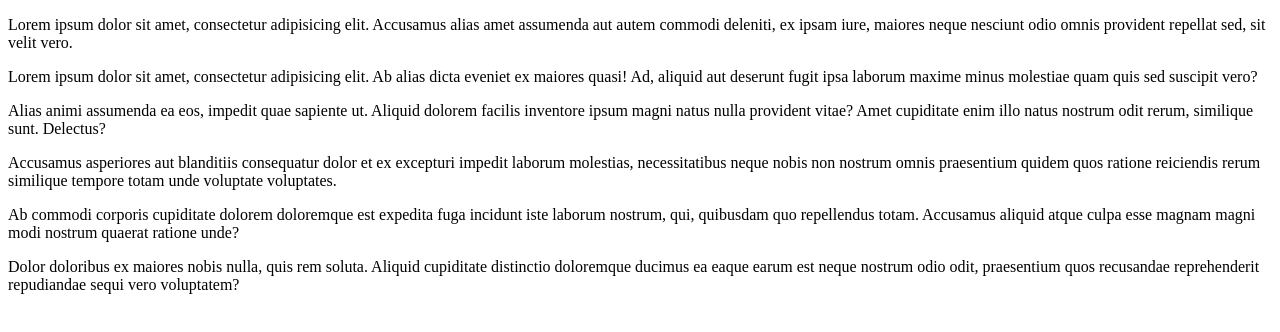
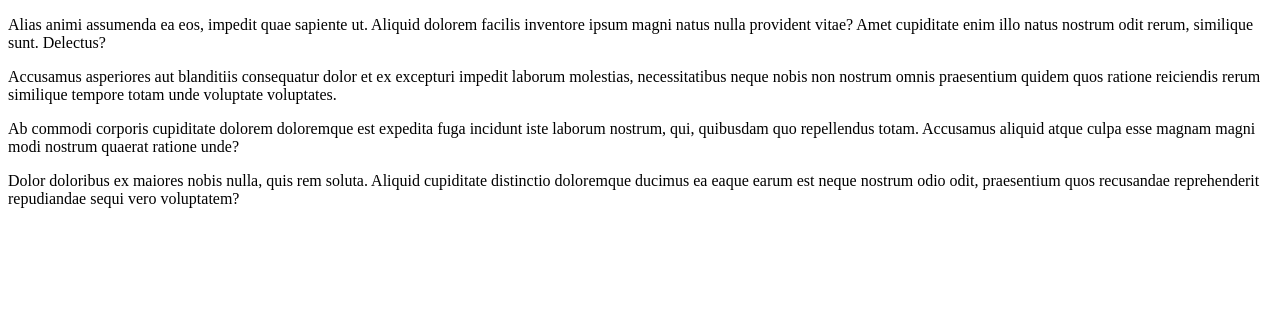
Before and after one commit to valtu4a/html-adv, a website: page index.html in a window 1280 px wide. Drawn offline with Linux system fonts and the light colour scheme.

Commit message:
removed paragraph

```diff
--- a/index.html
+++ b/index.html
@@ -6,10 +6,6 @@
     <link rel="stylesheet" href="css/style.css">
 </head>
 <body>
-<p>Lorem ipsum dolor sit amet, consectetur adipisicing elit. Accusamus alias amet assumenda aut autem commodi deleniti,
-    ex ipsam iure, maiores neque nesciunt odio omnis provident repellat sed, sit velit vero.</p>
-<p>Lorem ipsum dolor sit amet, consectetur adipisicing elit. Ab alias dicta eveniet ex maiores quasi! Ad, aliquid aut
-    deserunt fugit ipsa laborum maxime minus molestiae quam quis sed suscipit vero?</p>
 <p>Alias animi assumenda ea eos, impedit quae sapiente ut. Aliquid dolorem facilis inventore ipsum magni natus nulla
     provident vitae? Amet cupiditate enim illo natus nostrum odit rerum, similique sunt. Delectus?</p>
 <p>Accusamus asperiores aut blanditiis consequatur dolor et ex excepturi impedit laborum molestias, necessitatibus neque
```
